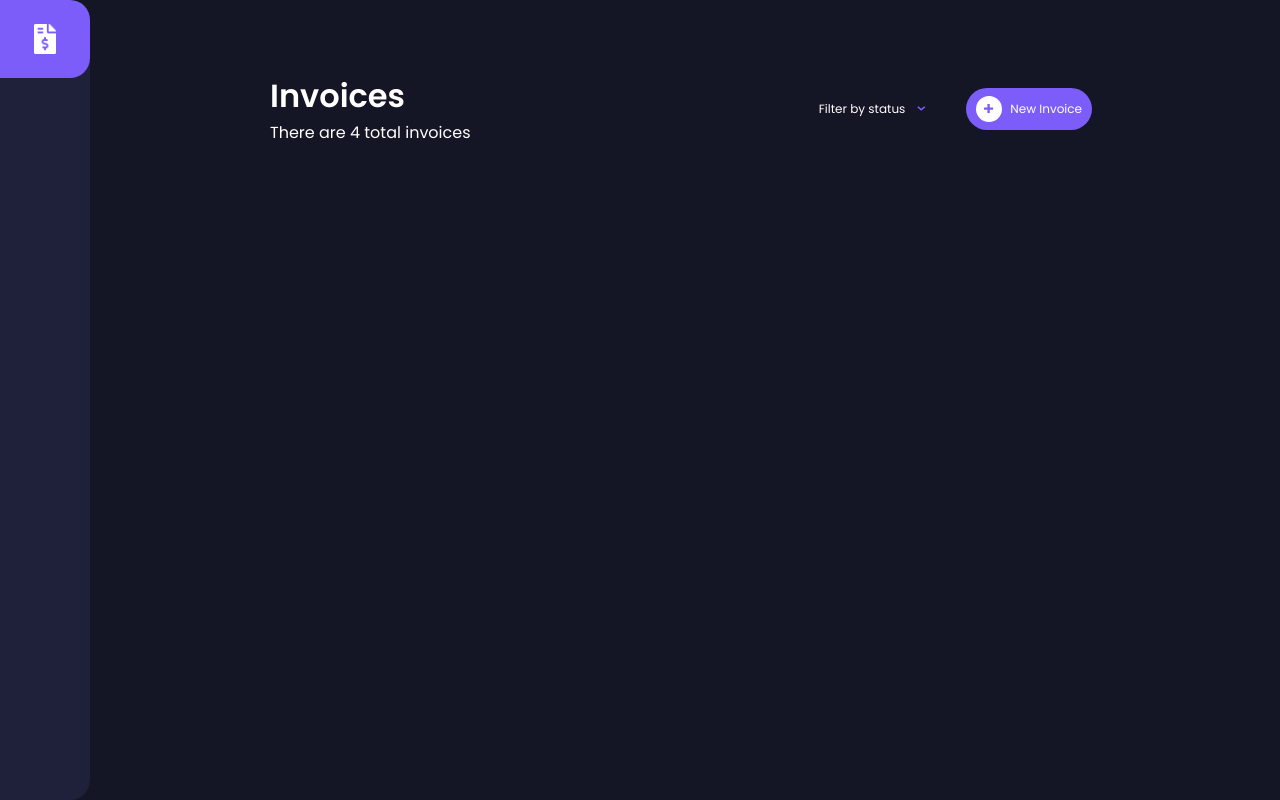
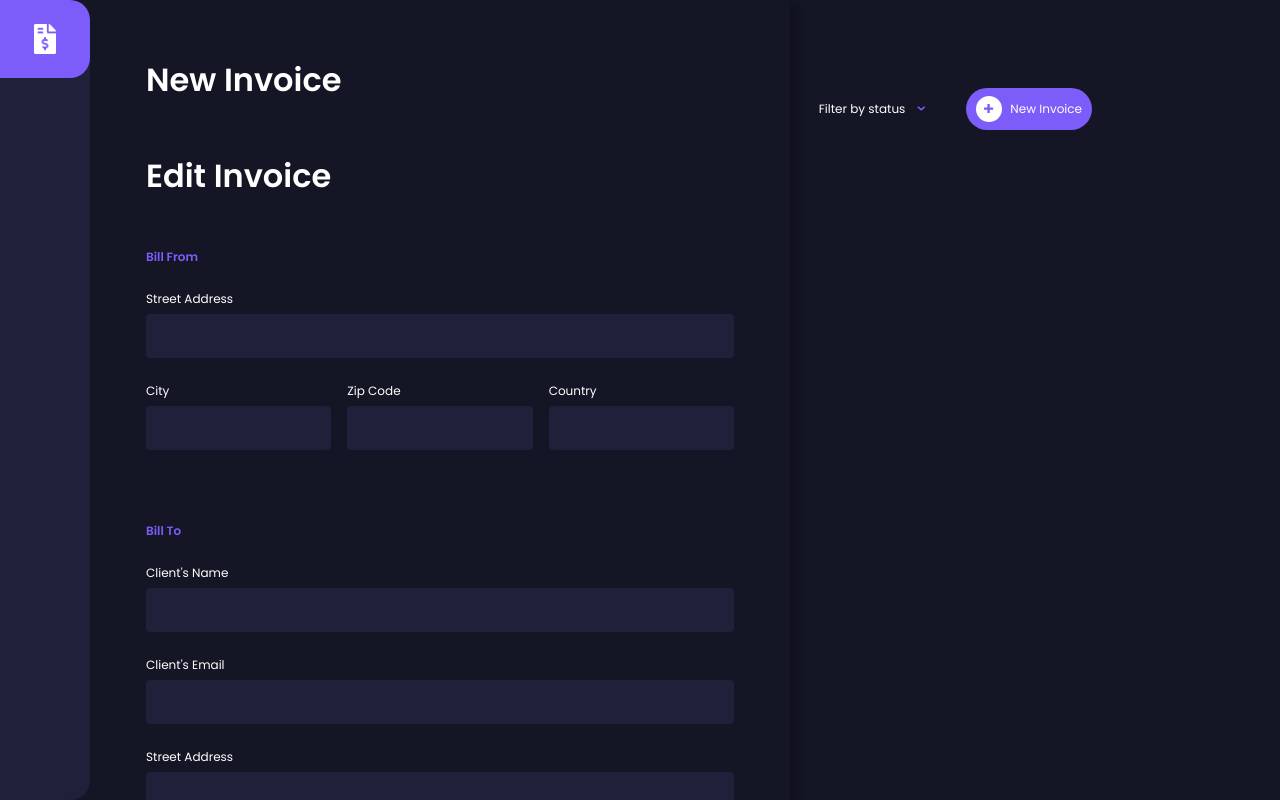
Before and after one commit to aagbotemi/invoice-app, a Vue app: page / in a window 1280 px wide. Built offline with nearby package versions, Linux system fonts and the light colour scheme.

Commit message:
invoice modal form component

```diff
--- a/src/App.vue
+++ b/src/App.vue
@@ -2,6 +2,7 @@
   <div v-if="!mobile" class="app flex flex-column">
     <Navigation />
     <div class="app-content flex flex-column">
+      <InvoiceModal />
       <router-view />
     </div>
   </div>
@@ -13,10 +14,12 @@
 
 <script>
 import Navigation from './components/Navigation'
+import InvoiceModal from './components/InvoiceModal'
 
 export default {
   components: {
-    Navigation
+    Navigation,
+    InvoiceModal
   },
   data: () => ({
     mobile: null
--- /dev/null
+++ b/src/components/InvoiceModal.vue
@@ -0,0 +1,295 @@
+<template>
+  <div @click="checkClick" ref="invoiceWrap" class="invoice-wrap flex flex-column">
+    <form @submit.prevent="submitForm" class="invoice-content">
+<!--      <Loading v-show="loading" />-->
+      <h1>New Invoice</h1>
+      <h1>Edit Invoice</h1>
+      <!--<h1 v-if="!editInvoice">New Invoice</h1>
+            <h1 v-else>Edit Invoice</h1>-->
+
+      <!-- Bill From -->
+      <div class="bill-from flex flex-column">
+        <h4>Bill From</h4>
+        <div class="input flex flex-column">
+          <label for="billerStreetAddress">Street Address</label>
+          <input required type="text" id="billerStreetAddress" v-model="billerStreetAddress" />
+        </div>
+        <div class="location-details flex">
+          <div class="input flex flex-column">
+            <label for="billerCity">City</label>
+            <input required type="text" id="billerCity" v-model="billerCity" />
+          </div>
+          <div class="input flex flex-column">
+            <label for="billerZipCode">Zip Code</label>
+            <input required type="text" id="billerZipCode" v-model="billerZipCode" />
+          </div>
+          <div class="input flex flex-column">
+            <label for="billerCountry">Country</label>
+            <input required type="text" id="billerCountry" v-model="billerCountry" />
+          </div>
+        </div>
+      </div>
+
+      <!-- Bill To -->
+      <div class="bill-to flex flex-column">
+        <h4>Bill To</h4>
+        <div class="input flex flex-column">
+          <label for="clientName">Client's Name</label>
+          <input required type="text" id="clientName" v-model="clientName" />
+        </div>
+        <div class="input flex flex-column">
+          <label for="clientEmail">Client's Email</label>
+          <input required type="text" id="clientEmail" v-model="clientEmail" />
+        </div>
+        <div class="input flex flex-column">
+          <label for="clientStreetAddress">Street Address</label>
+          <input required type="text" id="clientStreetAddress" v-model="clientStreetAddress" />
+        </div>
+        <div class="location-details flex">
+          <div class="input flex flex-column">
+            <label for="clientCity">City</label>
+            <input required type="text" id="clientCity" v-model="clientCity" />
+          </div>
+          <div class="input flex flex-column">
+            <label for="clientZipCode">Zip Code</label>
+            <input required type="text" id="clientZipCode" v-model="clientZipCode" />
+          </div>
+          <div class="input flex flex-column">
+            <label for="clientCountry">Country</label>
+            <input required type="text" id="clientCountry" v-model="clientCountry" />
+          </div>
+        </div>
+      </div>
+
+      <!-- Invoice Work Details -->
+      <div class="invoice-work flex flex-column">
+        <div class="payment flex">
+          <div class="input flex flex-column">
+            <label for="invoiceDate">Invoice Date</label>
+            <input disabled type="text" id="invoiceDate" v-model="invoiceDate" />
+          </div>
+          <div class="input flex flex-column">
+            <label for="paymentDueDate">Payment Due</label>
+            <input disabled type="text" id="paymentDueDate" v-model="paymentDueDate" />
+          </div>
+        </div>
+        <div class="input flex flex-column">
+          <label for="paymentTerms">Payment Terms</label>
+          <select required type="text" id="paymentTerms" v-model="paymentTerms">
+            <option value="30">Net 30 Days</option>
+            <option value="60">Net 60 Days</option>
+          </select>
+        </div>
+        <div class="input flex flex-column">
+          <label for="productDescription">Product Description</label>
+          <input required type="text" id="productDescription" v-model="productDescription" />
+        </div>
+        <div class="work-items">
+          <h3>Item List</h3>
+          <table class="item-list">
+            <tr class="table-heading flex">
+              <th class="item-name">Item Name</th>
+              <th class="qty">Qty</th>
+              <th class="price">Price</th>
+              <th class="total">Total</th>
+            </tr>
+            <tr class="table-items flex" v-for="(item, index) in invoiceItemList" :key="index">
+              <td class="item-name"><input type="text" v-model="item.itemName" /></td>
+              <td class="qty"><input type="text" v-model="item.qty" /></td>
+              <td class="price"><input type="text" v-model="item.price" /></td>
+              <td class="total flex">${{ (item.total = item.qty * item.price) }}</td>
+              <img @click="deleteInvoiceItem(item.id)" src="@/assets/icon-delete.svg" alt="" />
+            </tr>
+          </table>
+
+          <div @click="addNewInvoiceItem" class="flex button">
+            <img src="@/assets/icon-plus.svg" alt="" />
+            Add New Item
+          </div>
+        </div>
+      </div>
+
+      <!-- Save/Exit -->
+      <div class="save flex">
+        <div class="left">
+          <button type="button" @click="closeInvoice" class="red">Cancel</button>
+        </div>
+        <div class="right flex">
+          <button v-if="!editInvoice" type="submit" @click="saveDraft" class="dark-purple">Save Draft</button>
+          <button v-if="!editInvoice" type="submit" @click="publishInvoice" class="purple">Create Invoice</button>
+<!--          <button v-if="editInvoice" type="submit" class="purple">Update Invoice</button>-->
+        </div>
+      </div>
+    </form>
+  </div>
+</template>
+
+<script>
+export default {
+  name: 'InvoiceModal',
+  data: () => ({
+    dateOptions: { year: 'numeric', month: 'short', day: 'numeric' },
+    docId: null,
+    loading: null,
+    billerStreetAddress: null,
+    billerCity: null,
+    billerZipCode: null,
+    billerCountry: null,
+    clientName: null,
+    clientEmail: null,
+    clientStreetAddress: null,
+    clientCity: null,
+    clientZipCode: null,
+    clientCountry: null,
+    invoiceDateUnix: null,
+    invoiceDate: null,
+    paymentTerms: null,
+    paymentDueDateUnix: null,
+    paymentDueDate: null,
+    productDescription: null,
+    invoicePending: null,
+    invoiceDraft: null,
+    invoiceItemList: [],
+    invoiceTotal: 0
+  })
+}
+</script>
+
+<style lang="scss" scoped>
+.invoice-wrap {
+  position: fixed;
+  top: 0;
+  left: 0;
+  width: 100%;
+  height: 100vh;
+  overflow: scroll;
+  &::-webkit-scrollbar {
+    display: none;
+  }
+  @media (min-width: 900px) {
+    left: 90px;
+  }
+  .invoice-content {
+    position: relative;
+    padding: 56px;
+    max-width: 700px;
+    width: 100%;
+    background-color: #141625;
+    color: #fff;
+    box-shadow: 10px 4px 6px -1px rgba(0, 0, 0, 0.2), 0 2px 4px -1px rgba(0, 0, 0, 0.06);
+    h1 {
+      margin-bottom: 48px;
+      color: #fff;
+    }
+    h3 {
+      margin-bottom: 16px;
+      font-size: 18px;
+      color: #777f98;
+    }
+    h4 {
+      color: #7c5dfa;
+      font-size: 12px;
+      margin-bottom: 24px;
+    }
+    // Bill To / Bill From
+    .bill-to,
+    .bill-from {
+      margin-bottom: 48px;
+      .location-details {
+        gap: 16px;
+        div {
+          flex: 1;
+        }
+      }
+    }
+    // Invoice Work
+    .invoice-work {
+      .payment {
+        gap: 24px;
+        div {
+          flex: 1;
+        }
+      }
+      .work-items {
+        .item-list {
+          width: 100%;
+          // Item Table Styling
+          .table-heading,
+          .table-items {
+            gap: 16px;
+            font-size: 12px;
+            .item-name {
+              flex-basis: 50%;
+            }
+            .qty {
+              flex-basis: 10%;
+            }
+            .price {
+              flex-basis: 20%;
+            }
+            .total {
+              flex-basis: 20%;
+              align-self: center;
+            }
+          }
+          .table-heading {
+            margin-bottom: 16px;
+            th {
+              text-align: left;
+            }
+          }
+          .table-items {
+            position: relative;
+            margin-bottom: 24px;
+            img {
+              position: absolute;
+              top: 15px;
+              right: 0;
+              width: 12px;
+              height: 16px;
+            }
+          }
+        }
+        .button {
+          color: #fff;
+          background-color: #252945;
+          align-items: center;
+          justify-content: center;
+          width: 100%;
+          img {
+            margin-right: 4px;
+          }
+        }
+      }
+    }
+    .save {
+      margin-top: 60px;
+      div {
+        flex: 1;
+      }
+      .right {
+        justify-content: flex-end;
+      }
+    }
+  }
+  .input {
+    margin-bottom: 24px;
+  }
+  label {
+    font-size: 12px;
+    margin-bottom: 6px;
+  }
+  input,
+  select {
+    width: 100%;
+    background-color: #1e2139;
+    color: #fff;
+    border-radius: 4px;
+    padding: 12px 4px;
+    border: none;
+    &:focus {
+      outline: none;
+    }
+  }
+}
+</style>
```
